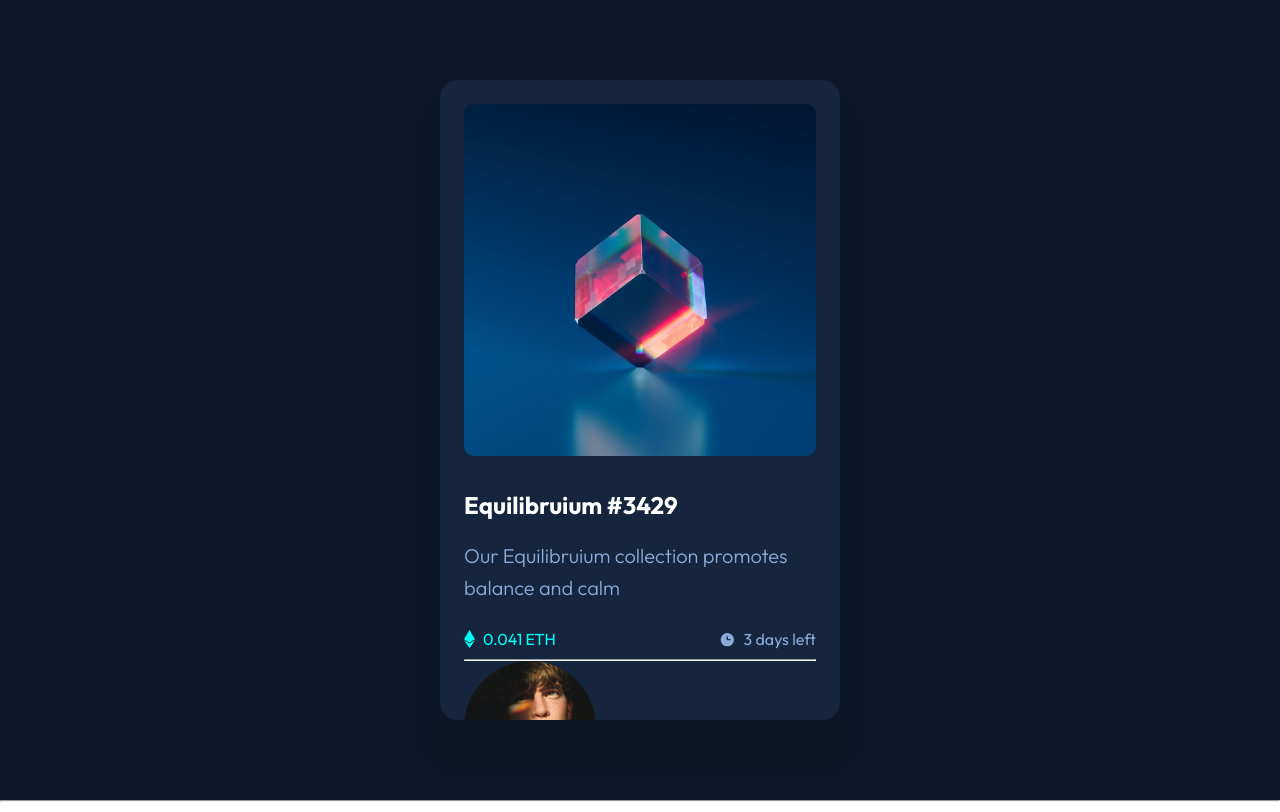
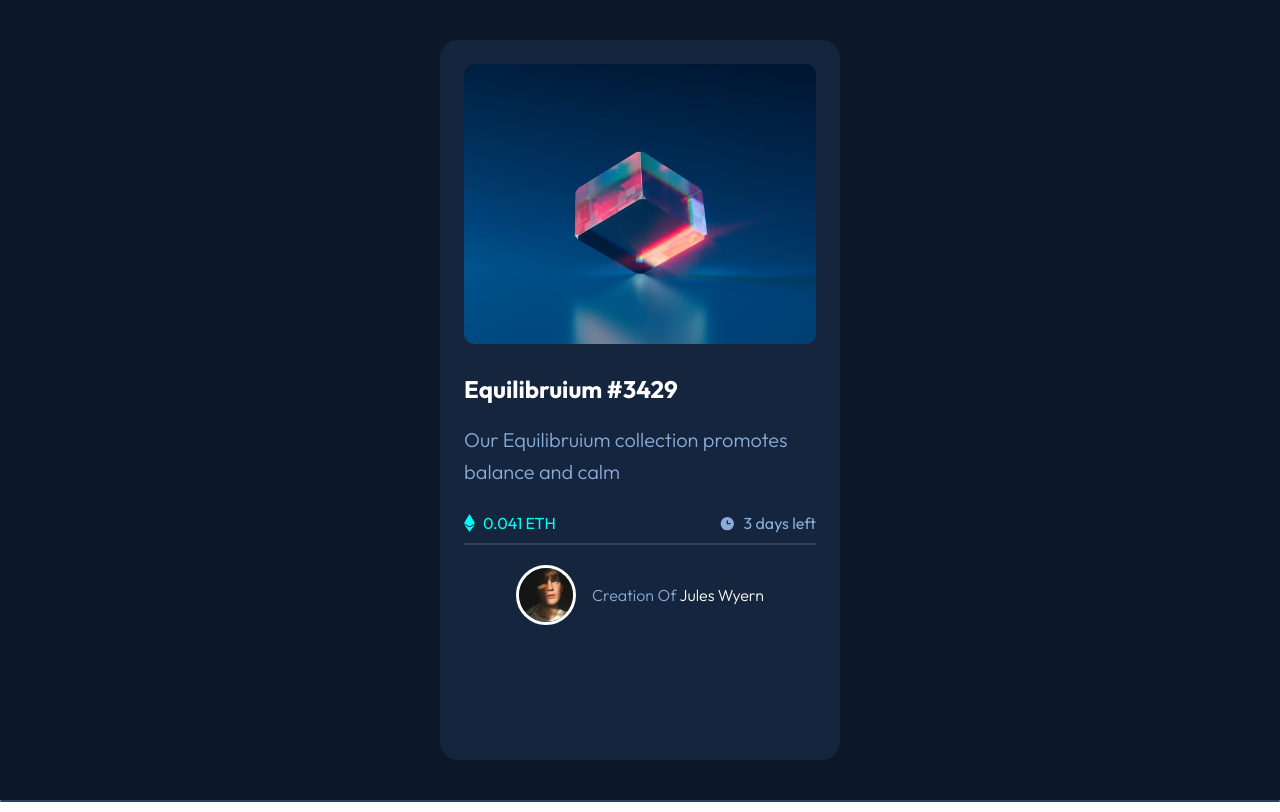
Before and after one commit to ViniciusViekko/NFT-Card, a plain HTML site: page index.html in a window 1280 px wide. Drawn offline with Linux system fonts and the light colour scheme.

Commit message:
Add files via upload

```diff
--- a/CSS/style.css
+++ b/CSS/style.css
@@ -15,16 +15,29 @@
     padding: 24px;
     width: 100%;
     max-width: 400px;
-    height: 80vh;
+    height: 90vh;
 
     border-radius: 18px;
     box-shadow: 0px 35px 5px 20px rgba(0,0,0,0.05);
+
 
 }
 
 .card .main-img {
     width: 100%;
     border-radius: 10px;
+    height: 35vh;
+    display: block;
+    margin: 0 auto;
+
+}
+
+
+
+
+.main-footer img {
+    width: 60px;
+    margin-right: 16px;
 }
 
 /* TEXTS ===================== */
@@ -73,3 +86,51 @@
 .texts .footer-texts .time span {
     color: var(--softBlue);
 }
+
+
+/* LINE =============== */
+
+.line {
+    padding: 1px;
+    border-radius: 10px;
+    border: 0;
+    background-color: var(--line);
+    margin-bottom: 10px;
+}
+
+footer.main-footer {
+
+    margin-top: 20px;
+    display: flex;
+    justify-content: center;
+    align-items: center;
+
+}
+
+
+
+footer.footer-main {
+    display: flex;
+    align-items: center;
+}
+
+footer.main-footer img {
+    border: 3px solid var(--white);
+    border-radius: 50px;
+    margin-right: 16px;
+}
+
+footer.main-footer span {
+    color:var(--softBlue);
+    font-weight: 300;
+}
+
+footer.main-footer span.name {
+    color: var(--white);
+    transition: 0.15s ease-in;
+    cursor: pointer;
+}
+
+footer.main-footer span.name:hover {
+    color: var(--cyan);
+}
```
